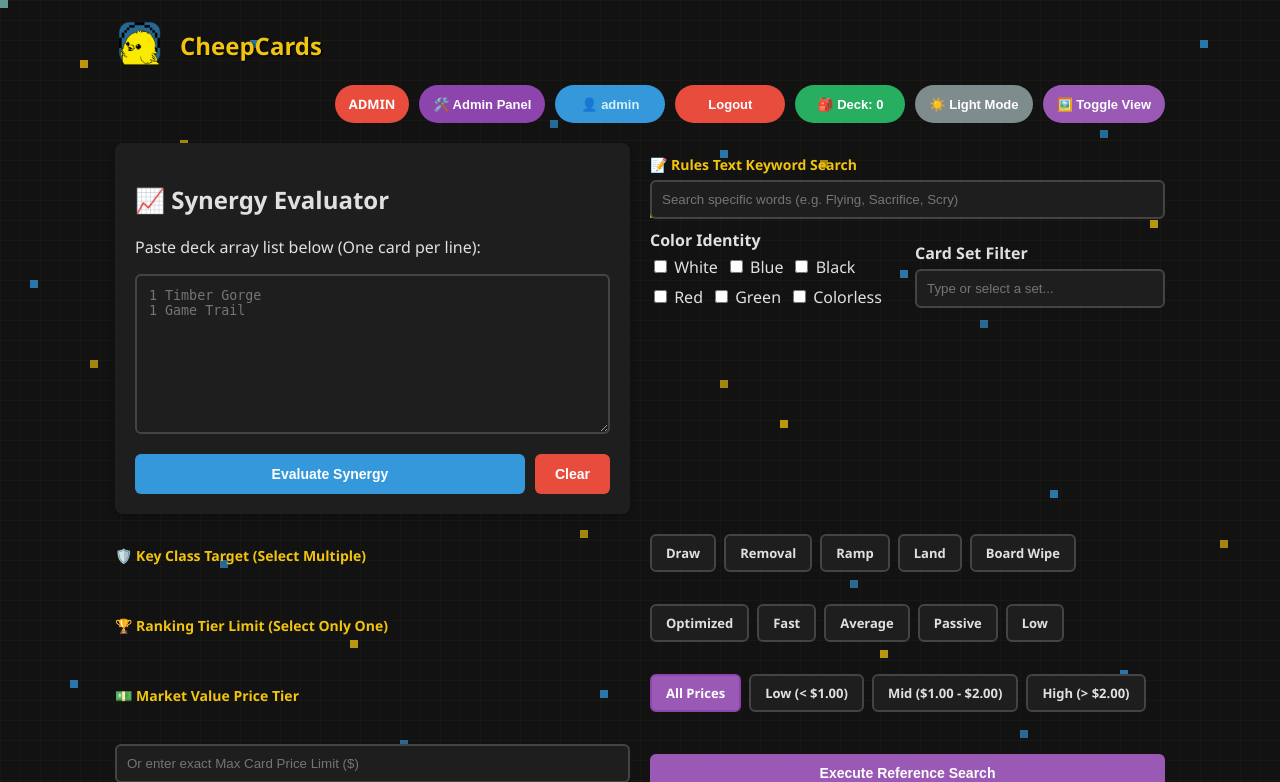
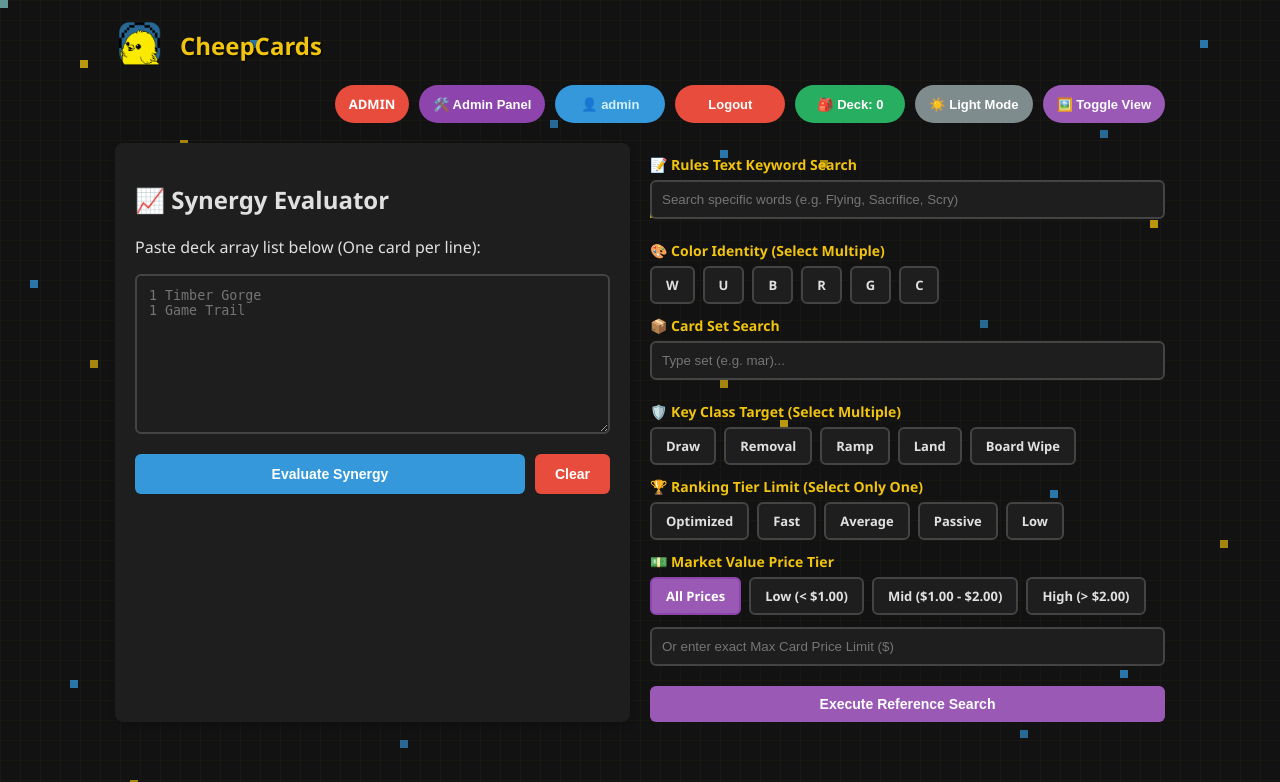
Before and after one commit to dylan2fuchs-max/CheepCard, a Flask app: page /dashboard in a window 1280 px wide. Shown: the top 782 px of the page. Run offline with Flask 3, Linux system fonts and the light colour scheme; a user stored in the database is signed in; data that the repository does not hold is empty; some libraries are stand-ins or nearby versions.

Commit message:
New Dashboard update

```diff
--- a/templates/dashboard.html
+++ b/templates/dashboard.html
@@ -523,48 +523,33 @@
         </div>
 
         <form method="POST" action="/search">
-            <!-- Add the CSRF token right here -->
             <input type="hidden" name="csrf_token" value="{{ csrf_token() }}"/>
 
             <div class="filter-section-title">📝 Rules Text Keyword Search</div>
             <input type="text" name="keyword" placeholder="Search specific words (e.g. Flying, Sacrifice, Scry)" value="{{ selected_keyword }}">
 
-            <!-- 🌟 Side-by-Side Row for Color Identity and Card Set Auto-fill with zero unwanted gaps -->
-            <div style="display: flex; gap: 15px; align-items: flex-end; flex-wrap: nowrap; margin-bottom: 15px; width: 100%;">
-
-                <!-- Color Identity Checkboxes -->
-                <div style="flex: 1; min-width: 0;">
-                    <label style="display: block; font-weight: bold; margin-bottom: 5px;">Color Identity</label>
-                    <div style="display: flex; gap: 8px; flex-wrap: wrap;">
-                        <label><input type="checkbox" name="colors" value="W" {% if 'W' in selected_colors %}checked{% endif %}> White</label>
-                        <label><input type="checkbox" name="colors" value="U" {% if 'U' in selected_colors %}checked{% endif %}> Blue</label>
-                        <label><input type="checkbox" name="colors" value="B" {% if 'B' in selected_colors %}checked{% endif %}> Black</label>
-                        <label><input type="checkbox" name="colors" value="R" {% if 'R' in selected_colors %}checked{% endif %}> Red</label>
-                        <label><input type="checkbox" name="colors" value="G" {% if 'G' in selected_colors %}checked{% endif %}> Green</label>
-                        <label><input type="checkbox" name="colors" value="C" {% if 'C' in selected_colors %}checked{% endif %}> Colorless</label>
-                    </div>
+            <div class="filter-section-title">🎨 Color Identity (Select Multiple)</div>
+            <div class="btn-cluster color-cluster">
+                {% for c in [('W', 'White'), ('U', 'Blue'), ('B', 'Black'), ('R', 'Red'), ('G', 'Green'), ('C', 'Colorless')] %}
+                <input type="checkbox" name="colors" value="{{ c[0] }}" id="color_{{ c[0]|lower }}" class="filter-input" {% if c[0] in selected_colors %}checked{% endif %}>
+                <label for="color_{{ c[0]|lower }}" class="filter-label">{{ c[0] }}</label>
+                {% endfor %}
             </div>
 
-                <!-- 🌟 Set Search with Substring Autocomplete / Datalist -->
-                <div style="flex: 1; min-width: 0;">
-                    <label for="setSearchInput" style="display: block; font-weight: bold; margin-bottom: 5px;">Card Set Filter</label>
+            <div class="filter-section-title">📦 Card Set Search</div>
             <input type="text"
                 id="setSearchInput"
                 name="set_name"
                 value="{{ selected_set|default('') }}"
                 list="mtg-sets-list"
-                        placeholder="Type or select a set..."
-                        style="width: 100%; padding: 10px; border-radius: 6px; border: 2px solid var(--border-color); background-color: var(--box-bg); color: var(--text-color); box-sizing: border-box; margin-bottom: 0;">
+                placeholder="Type set (e.g. mar)..."
+                style="width: 100%; padding: 10px; border-radius: 6px; border: 2px solid var(--border-color); background-color: var(--box-bg); color: var(--text-color); box-sizing: border-box; margin-bottom: 10px;">
 
             <datalist id="mtg-sets-list">
                 {% for s in all_sets %}
                     <option value="{{ s }}">
                 {% endfor %}
             </datalist>
-                </div>
-
-            </div>
-        </form>
 
             <div class="filter-section-title">🛡️ Key Class Target (Select Multiple)</div>
             <div class="btn-cluster class-cluster">
```
Lines whose indentation alone changed are shown as unchanged.
